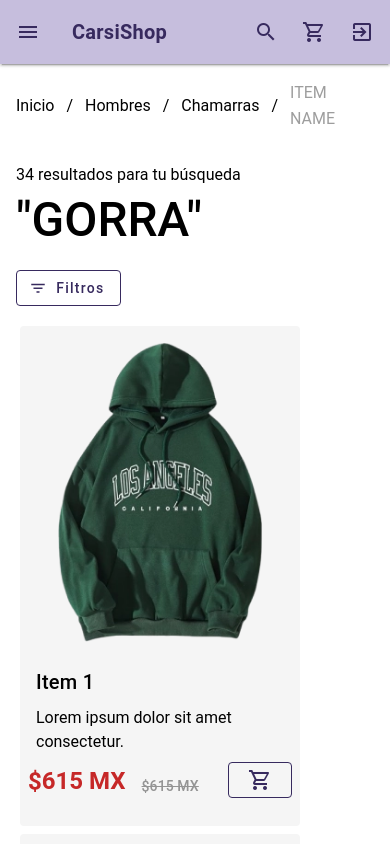
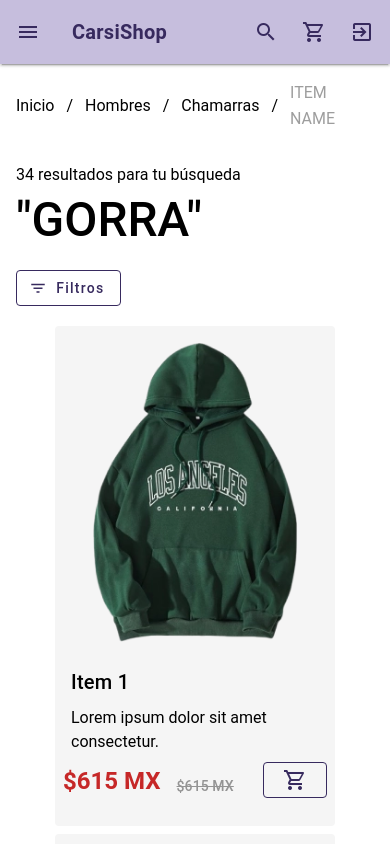
Before and after one commit to JoksanBahena/CARSISHOP-UI, a Vue app: page /search/query in a window 390 px wide. Shown: the top 844 px of the page. Built offline with nearby package versions, Linux system fonts and the light colour scheme.

Commit message:
[MODIFY] se centraron las ProductCards iteradas en el diseño responsivo

```diff
--- a/src/views/product/SearchedProductsView.vue
+++ b/src/views/product/SearchedProductsView.vue
@@ -15,7 +15,7 @@
         Filtros
       </v-btn>
 
-      <div class="d-flex flex-wrap">
+      <div class="d-flex flex-wrap justify-center justify-lg-start mb-16">
         <product-card-component v-for="i in 10" :key="i" />
       </div>
 
```
